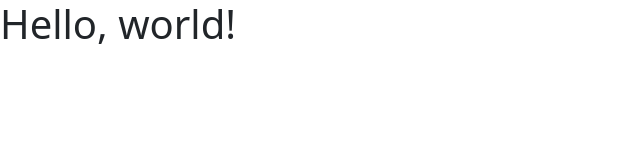
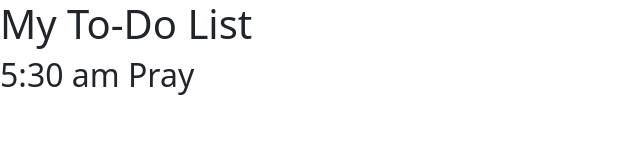
Before and after one commit to aaseeb172/CISC3650Lab1, a plain HTML site: page index.html in a window 1280 px wide. Shown: the whole page, without its empty margins (0-640 px from the left). Drawn offline with nearby package versions, Linux system fonts and the light colour scheme.

Commit message:
updated version

```diff
--- a/index.html
+++ b/index.html
@@ -8,10 +8,11 @@
     <!-- Bootstrap CSS -->
     <link href="https://cdn.jsdelivr.net/npm/bootstrap@5.1.3/dist/css/bootstrap.min.css" rel="stylesheet" integrity="sha384-1BmE4kWBq78iYhFldvKuhfTAU6auU8tT94WrHftjDbrCEXSU1oBoqyl2QvZ6jIW3" crossorigin="anonymous">
 
-    <title>Hello, world!</title>
+    <title>Making a To-Do List</title>
   </head>
   <body>
-    <h1>Hello, world!</h1>
+    <h1>My To-Do List</h1>
+    <h2>5:30 am Pray</h2>
 
     <!-- Optional JavaScript; choose one of the two! -->
 
```
